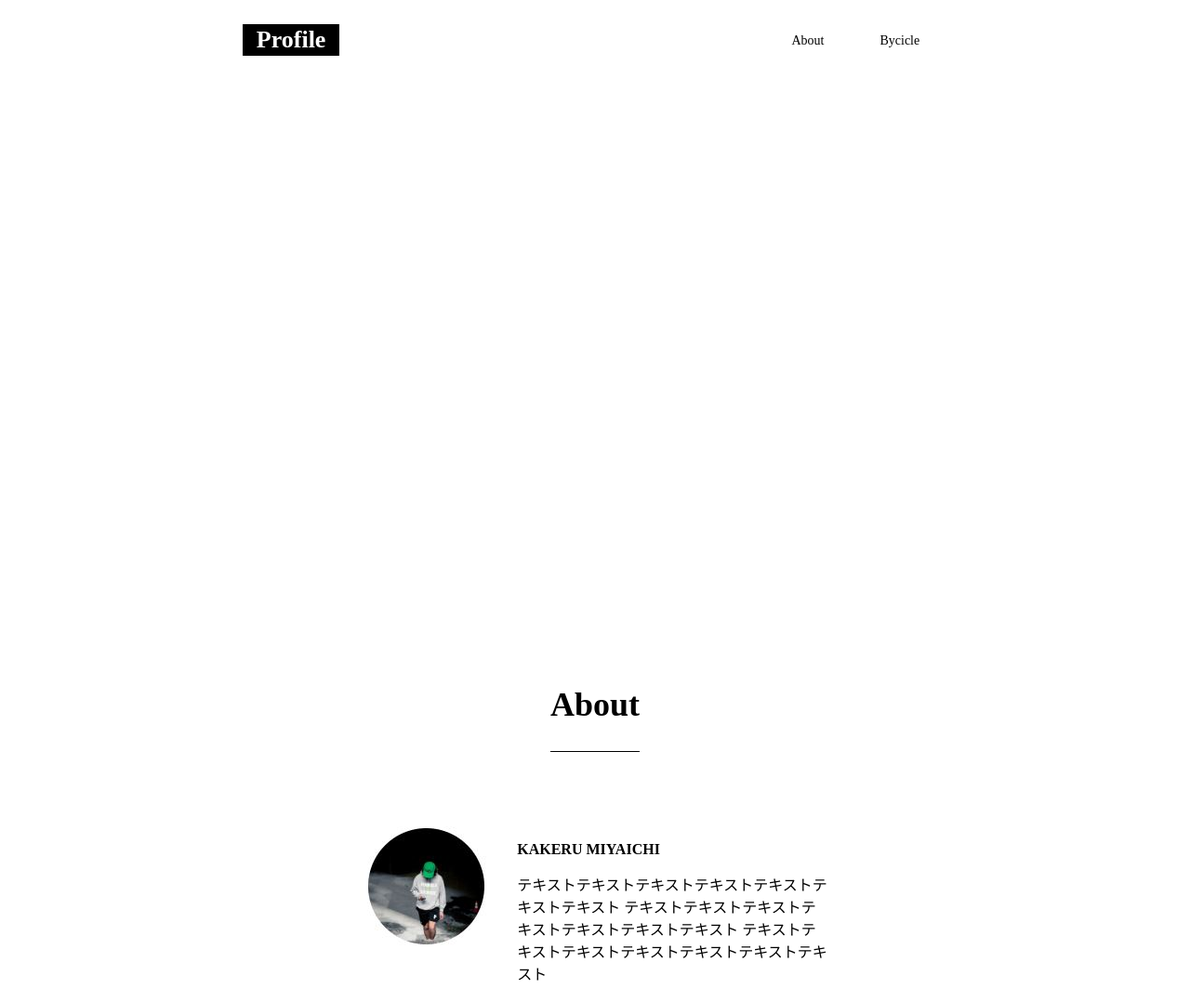
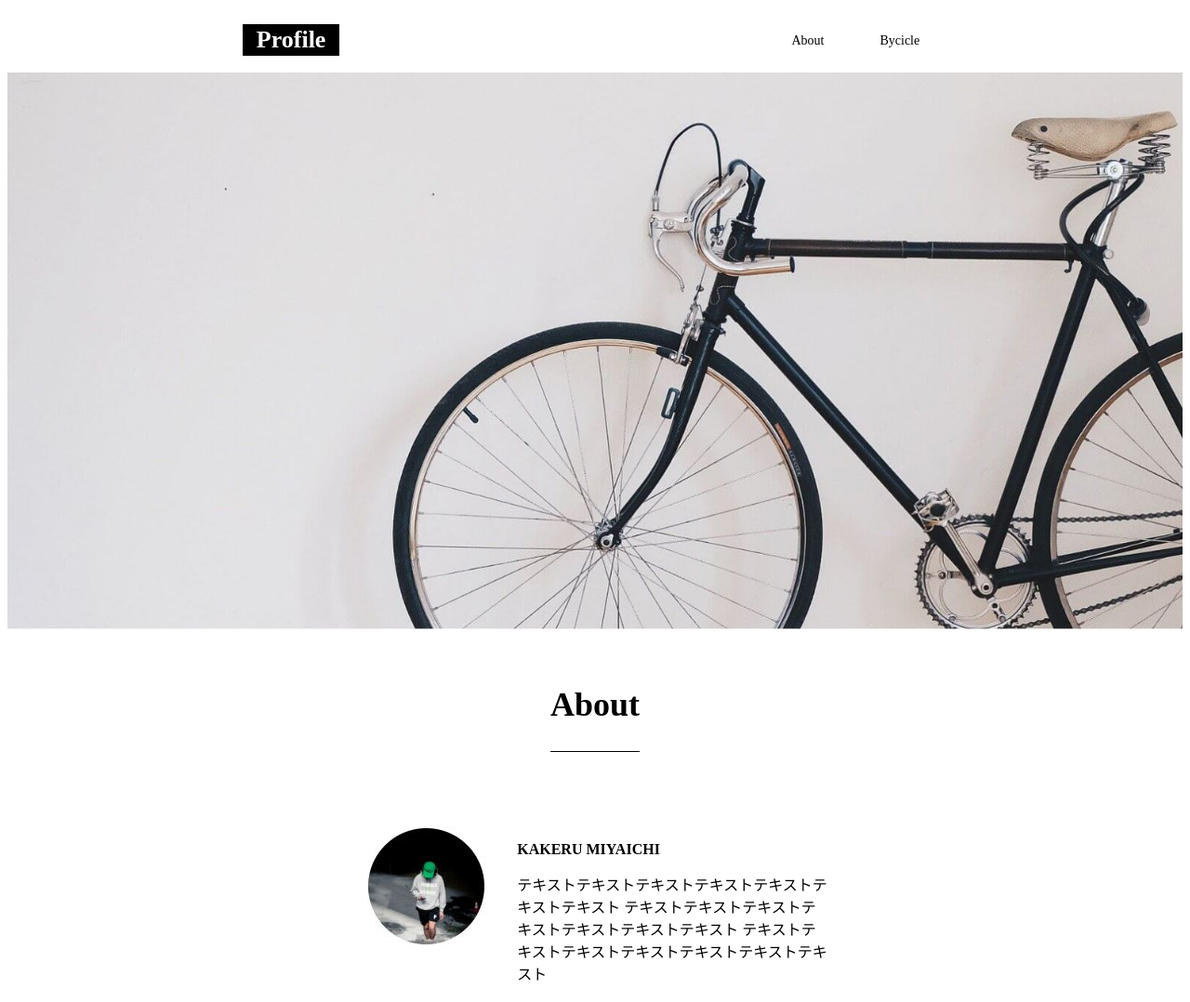
Before and after one commit to sakanakotori/sakanakotori.github.io, a plain HTML site: page index.html in a window 1280 px wide. Shown: the top 1078 px of the page at 93% size. Drawn offline with Linux system fonts and the light colour scheme; files whose address does not match are found by name.

Commit message:
Update stylesheet.css

```diff
--- a/stylesheet.css
+++ b/stylesheet.css
@@ -38,7 +38,7 @@ nav a:hover {
 
 .main-visual {
   height: 600px;
-  background-image:url(img/mainvisual.jpg);
+  background-image:url(mainvisual.jpg);
   background-size: cover;
 }
 
```
